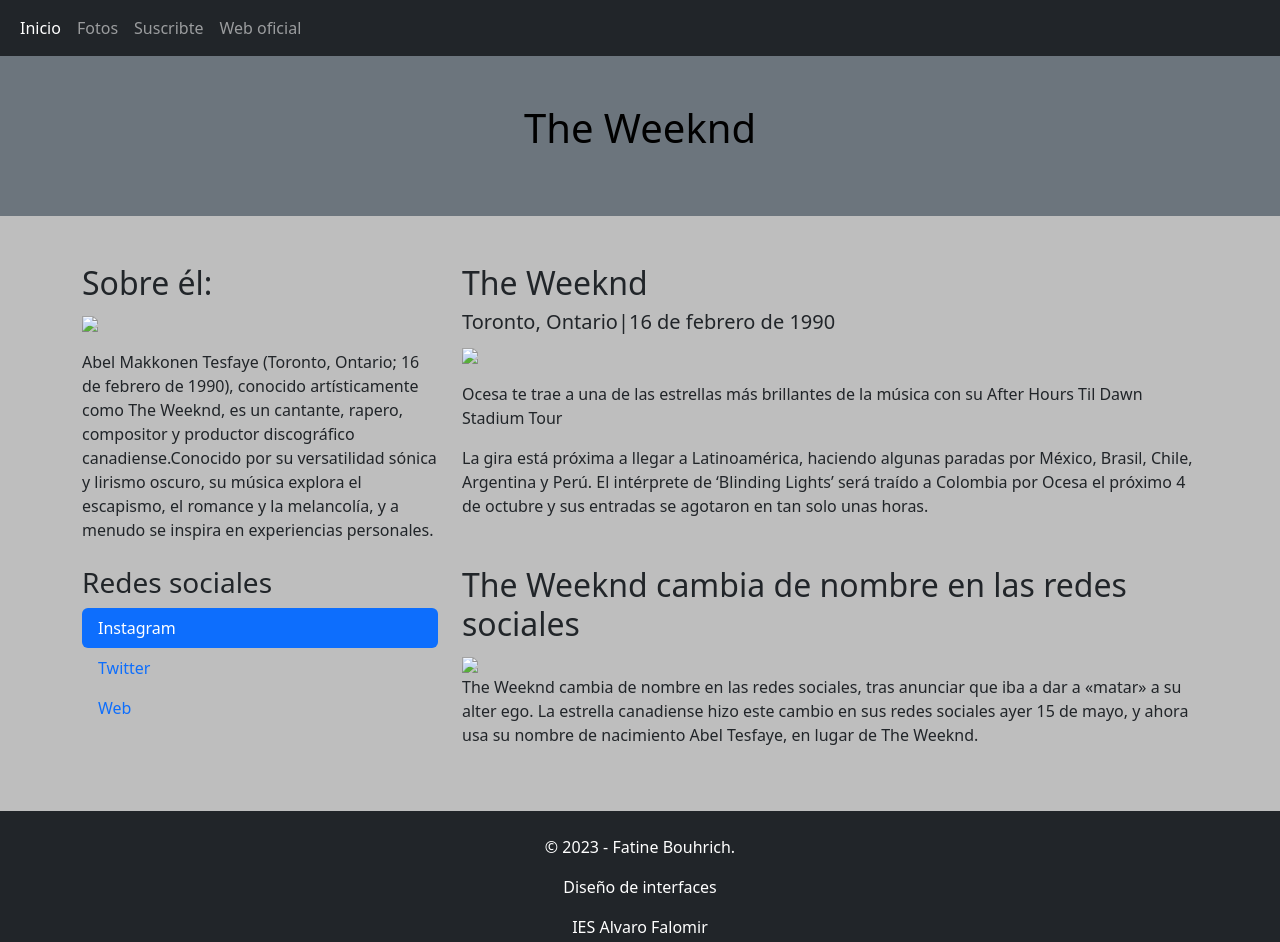
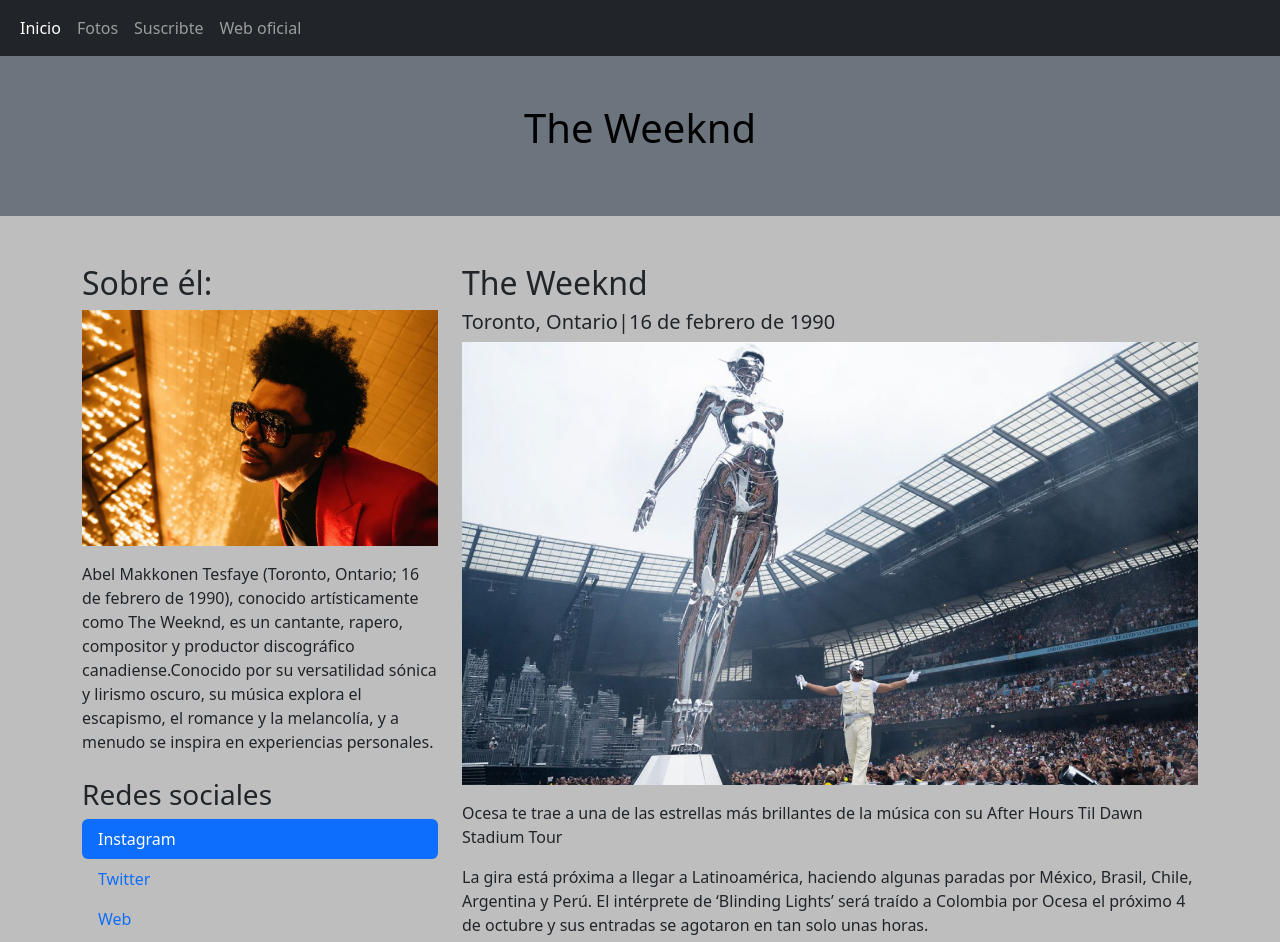
Before and after one commit to fatinebh23/boostrap_templates, a plain HTML site: page index.html in a window 1280 px wide. Shown: the top 942 px of the page. Drawn offline with nearby package versions, Linux system fonts and the light colour scheme; the site is published under a folder, as on GitHub Pages, so addresses that start at the root find nothing.

Commit message:
cambio de ruta

```diff
--- a/index.html
+++ b/index.html
@@ -44,7 +44,7 @@
       <div class="col-sm-4">
         <h2>Sobre él:</h2>
 
-        <img src="/fotos/foto.jpg" class="img-fluid">
+        <img src="./fotos/foto.jpg" class="img-fluid">
         <p></p>
         <p>Abel Makkonen Tesfaye (Toronto, Ontario; 16 de febrero de 1990), conocido artísticamente como The Weeknd, es
           un cantante, rapero, compositor y productor discográfico canadiense.Conocido por su versatilidad sónica y
@@ -72,7 +72,7 @@
         <h2>The Weeknd</h2>
 
         <h5>Toronto, Ontario|16 de febrero de 1990</h5>
-        <img src="/fotos/foto3.jpg" class="img-fluid">
+        <img src="./fotos/foto3.jpg" class="img-fluid">
         <p></p>
         <p>Ocesa te trae a una de las estrellas más brillantes de la música con su After Hours Til Dawn Stadium Tour
         </p>
@@ -82,7 +82,7 @@
 
         <h2 class="mt-5">The Weeknd cambia de nombre en las redes sociales</h2>
 
-        <img src="/fotos/foto2.jpg" class="img-fluid">
+        <img src="./fotos/foto2.jpg" class="img-fluid">
         <p>The Weeknd cambia de nombre en las redes sociales, tras anunciar que iba a dar a «matar» a su alter ego.
           La estrella canadiense hizo este cambio en sus redes sociales ayer 15 de mayo, y ahora usa su nombre de
           nacimiento Abel Tesfaye, en lugar de The Weeknd.</p>
```
Also changed, not shown: carrusel.html (+3 -3 lines).
